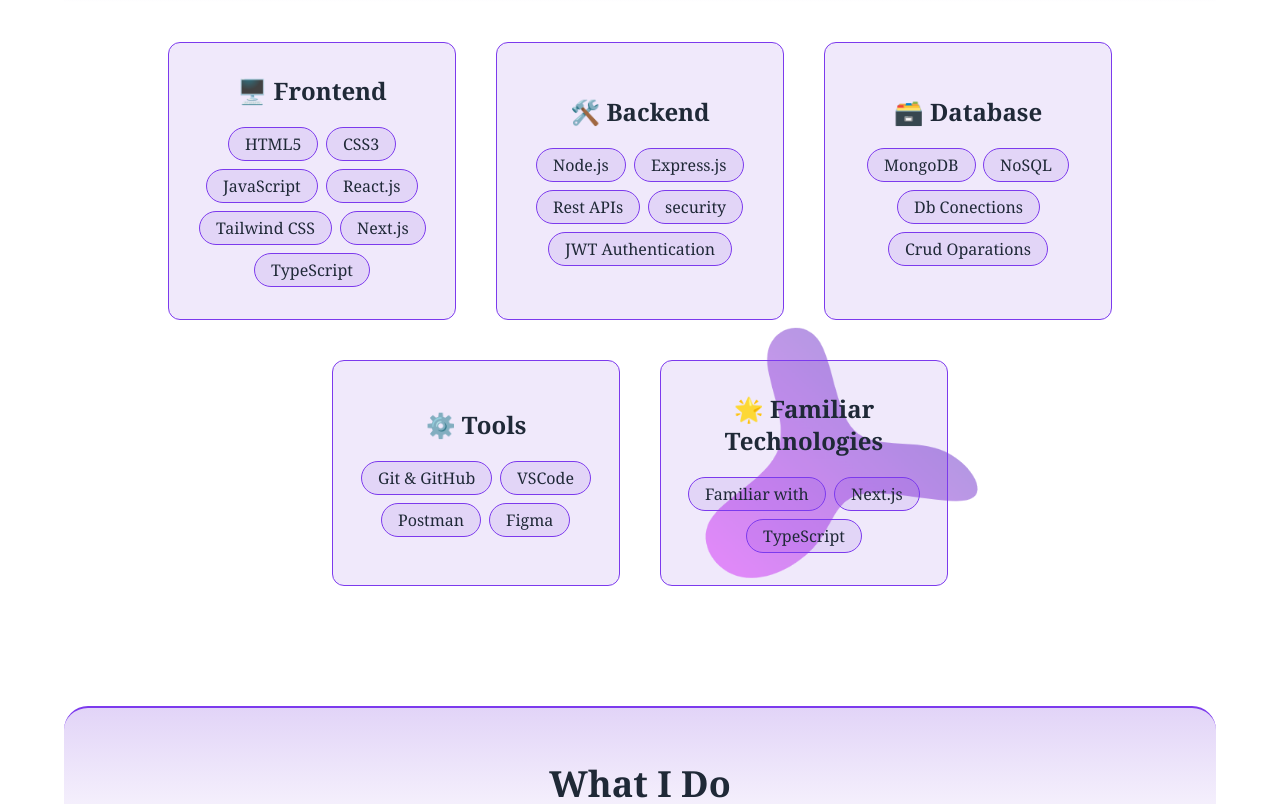
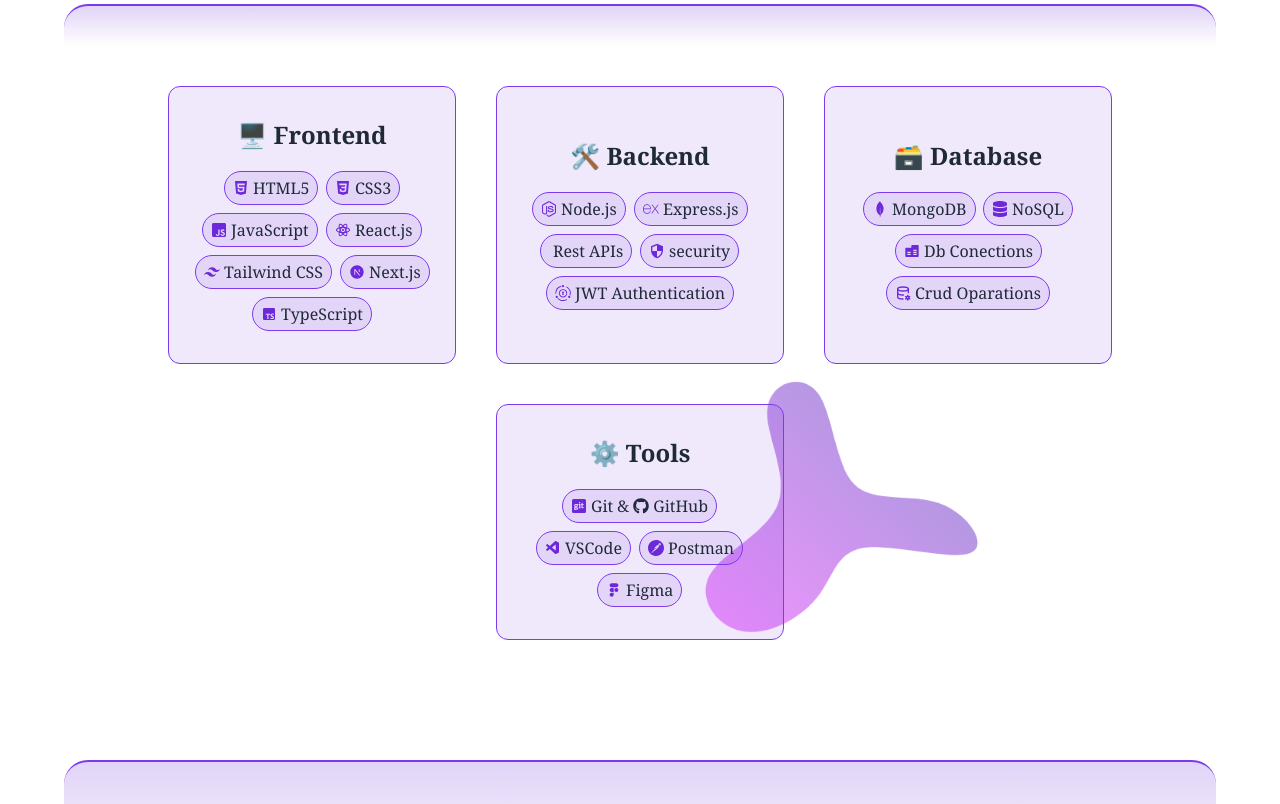
Before and after one commit to mdparvajmosharof/Portfolio, a React (Vite) app: page / in a window 1280 px wide. Shown: the part 3200-4004 px from the top of the page. Built offline with nearby package versions, Linux system fonts and the light colour scheme.

Commit message:
icon added to the skill section

```diff
--- a/src/Pages/Projects.jsx
+++ b/src/Pages/Projects.jsx
@@ -3,6 +3,8 @@
 import pro2 from "/images/alterno.jpeg"
 import pro3 from "/images/rento.jpeg"
 import pro4 from "/images/touro.jpeg"
+import { FaExternalLinkAlt } from 'react-icons/fa'
+import { FiGithub } from 'react-icons/fi'
 
 const Projects = () => {
 
@@ -79,9 +81,9 @@
                                         <h2 className="text-2xl font-extrabold">{proj.title}</h2>
                                         <p className='text-sm text-pretty'>{proj.description}</p>
                                         <div className='flex flex-wrap justify-center mt-3 gap-3'>
-                                            <a href={proj.link} target='_blank'><div className="hvr-underline-from-center hvr-grow hvr-icon-down btn btn-sm rounded-xl bg-violet-700/10 border-violet-600 hover:bg-violet-700/30 font-bold font-serif px-10">Live</div></a>
-                                            <a href={proj.client} target='_blank'><div className="hvr-underline-from-center hvr-grow hvr-icon-down btn btn-sm rounded-xl bg-violet-700/10 border-violet-600 hover:bg-violet-700/30 font-bold font-serif px-5 text-nowrap">Github  (client)</div></a>
-                                           { proj?.server && <a href={proj.server} target='_blank'><div className="hvr-underline-from-center hvr-grow hvr-icon-down btn btn-sm rounded-xl bg-violet-700/10 border-violet-600 hover:bg-violet-700/30 font-bold font-serif px-5 text-nowrap"> Github (server)</div></a>}
+                                            <a href={proj.link} target='_blank'><div className="hvr-underline-from-center hvr-grow hvr-icon-down btn btn-sm rounded-xl bg-violet-700/10 border-violet-600 hover:bg-violet-700/30 font-bold font-serif px-10">Live <FaExternalLinkAlt /></div></a>
+                                            <a href={proj.client} target='_blank'><div className="hvr-underline-from-center hvr-grow hvr-icon-down btn btn-sm rounded-xl bg-violet-700/10 border-violet-600 hover:bg-violet-700/30 font-bold font-serif px-5 text-nowrap">Github  (client)<FiGithub /></div></a>
+                                           { proj?.server && <a href={proj.server} target='_blank'><div className="hvr-underline-from-center hvr-grow hvr-icon-down btn btn-sm rounded-xl bg-violet-700/10 border-violet-600 hover:bg-violet-700/30 font-bold font-serif px-5 text-nowrap"> Github (server)<FiGithub /></div></a>}
 
                                         </div>
                                     </div>
--- a/src/Pages/Skills.jsx
+++ b/src/Pages/Skills.jsx
@@ -3,6 +3,15 @@
 import "slick-carousel/slick/slick.css";
 import "slick-carousel/slick/slick-theme.css";
 import graph6 from '/images/graph6.png';
+import { IoLogoCss3, IoLogoHtml5 } from 'react-icons/io5';
+import { FaDatabase, FaGithub, FaGitSquare, FaJsSquare, FaNodeJs } from 'react-icons/fa';
+import { RiDatabaseFill, RiNextjsFill, RiReactjsLine, RiTailwindCssFill } from 'react-icons/ri';
+import { BiLogoTypescript } from 'react-icons/bi';
+import { SiExpress, SiFusionauth, SiMongodb, SiPostman } from 'react-icons/si';
+import { MdOutlineSecurity } from 'react-icons/md';
+import { TbDatabaseCog } from 'react-icons/tb';
+import { VscVscode } from 'react-icons/vsc';
+import { CgFigma } from 'react-icons/cg';
 
 
 const Skills = () => {
@@ -32,6 +41,10 @@
         );
     }
 
+    const SkillP = "px-2 py-1 rounded-full bg-violet-700/10 border border-violet-600 hvr-pulse flex items-center gap-1";
+
+    const skillIcon = "text-violet-700 "
+
     return (
         <div className='font-serif relative'>
 
@@ -53,13 +66,13 @@
                     <div className="flex justify-center flex-col hvr-bob items-center gap-5 bg-violet-700/10 py-8 px-6 rounded-xl border border-violet-600 w-72">
                         <div className="text-2xl font-bold">🖥️ Frontend</div>
                         <div className="flex flex-wrap gap-2 justify-center">
-                            <p className="px-4 py-1 rounded-full bg-violet-700/10 border border-violet-600 hvr-pulse">HTML5</p>
-                            <p className="px-4 py-1 rounded-full bg-violet-700/10 border border-violet-600 hvr-pulse">CSS3</p>
-                            <p className="px-4 py-1 rounded-full bg-violet-700/10 border border-violet-600 hvr-pulse">JavaScript</p>
-                            <p className="px-4 py-1 rounded-full bg-violet-700/10 border border-violet-600 hvr-pulse">React.js</p>
-                            <p className="px-4 py-1 rounded-full bg-violet-700/10 border border-violet-600 hvr-pulse">Tailwind CSS</p>
-                            <p className="px-4 py-1 rounded-full bg-violet-700/10 border border-violet-600 hvr-pulse">Next.js</p>
-                            <p className="px-4 py-1 rounded-full bg-violet-700/10 border border-violet-600 hvr-pulse">TypeScript</p>
+                            <p className={SkillP}><span className={skillIcon}><IoLogoHtml5 /></span>HTML5</p>
+                            <p className={SkillP}><span className={skillIcon}><IoLogoCss3 /></span> CSS3</p>
+                            <p className={SkillP}><span className={skillIcon}><FaJsSquare /></span> JavaScript</p>
+                            <p className={SkillP}><span className={skillIcon}><RiReactjsLine /></span> React.js</p>
+                            <p className={SkillP}><span className={skillIcon}><RiTailwindCssFill /></span> Tailwind CSS</p>
+                            <p className={SkillP}><span className={skillIcon}><RiNextjsFill /></span> Next.js</p>
+                            <p className={SkillP}><span className={skillIcon}><BiLogoTypescript /></span> TypeScript</p>
                         </div>
                     </div>
 
@@ -67,11 +80,11 @@
                     <div className="flex justify-center flex-col hvr-bob items-center gap-5 bg-violet-700/10 py-8 px-6 rounded-xl border border-violet-600 w-72">
                         <div className="text-2xl font-bold">🛠️ Backend</div>
                         <div className="flex flex-wrap gap-2 justify-center">
-                            <p className="px-4 py-1 rounded-full bg-violet-700/10 border border-violet-600 hvr-pulse">Node.js</p>
-                            <p className="px-4 py-1 rounded-full bg-violet-700/10 border border-violet-600 hvr-pulse">Express.js</p>
-                            <p className="px-4 py-1 rounded-full bg-violet-700/10 border border-violet-600 hvr-pulse">Rest APIs</p>
-                            <p className="px-4 py-1 rounded-full bg-violet-700/10 border border-violet-600 hvr-pulse">security</p>
-                            <p className="px-4 py-1 rounded-full bg-violet-700/10 border border-violet-600 hvr-pulse">JWT Authentication</p>
+                            <p className={SkillP}><span className={skillIcon}><FaNodeJs /></span> Node.js</p>
+                            <p className={SkillP}><span className={skillIcon}><SiExpress /></span> Express.js</p>
+                            <p className={SkillP}><span className={skillIcon}></span> Rest APIs</p>
+                            <p className={SkillP}><span className={skillIcon}><MdOutlineSecurity /></span> security</p>
+                            <p className={SkillP}><span className={skillIcon}><SiFusionauth /></span> JWT Authentication</p>
                         </div>
                     </div>
 
@@ -79,10 +92,10 @@
                     <div className="flex justify-center flex-col hvr-bob items-center gap-5 bg-violet-700/10 py-8 px-6 rounded-xl border border-violet-600 w-72">
                         <div className="text-2xl font-bold">🗃️ Database</div>
                         <div className="flex flex-wrap gap-2 justify-center">
-                            <p className="px-4 py-1 rounded-full bg-violet-700/10 border border-violet-600 hvr-pulse">MongoDB</p>
-                            <p className="px-4 py-1 rounded-full bg-violet-700/10 border border-violet-600 hvr-pulse">NoSQL</p>
-                            <p className="px-4 py-1 rounded-full bg-violet-700/10 border border-violet-600 hvr-pulse">Db Conections</p>
-                            <p className="px-4 py-1 rounded-full bg-violet-700/10 border border-violet-600 hvr-pulse">Crud Oparations</p>
+                            <p className={SkillP}><span className={skillIcon}><SiMongodb /></span> MongoDB</p>
+                            <p className={SkillP}><span className={skillIcon}><FaDatabase /></span> NoSQL</p>
+                            <p className={SkillP}><span className={skillIcon}><RiDatabaseFill /></span> Db Conections</p>
+                            <p className={SkillP}><span className={skillIcon}><TbDatabaseCog /></span> Crud Oparations</p>
                         </div>
                     </div>
 
@@ -90,22 +103,22 @@
                     <div className="flex justify-center flex-col hvr-bob items-center gap-5 bg-violet-700/10 py-8 px-6 rounded-xl border border-violet-600 w-72">
                         <div className="text-2xl font-bold">⚙️ Tools</div>
                         <div className="flex flex-wrap gap-2 justify-center">
-                            <p className="px-4 py-1 rounded-full bg-violet-700/10 border border-violet-600 hvr-pulse">Git & GitHub</p>
-                            <p className="px-4 py-1 rounded-full bg-violet-700/10 border border-violet-600 hvr-pulse">VSCode</p>
-                            <p className="px-4 py-1 rounded-full bg-violet-700/10 border border-violet-600 hvr-pulse">Postman</p>
-                            <p className="px-4 py-1 rounded-full bg-violet-700/10 border border-violet-600 hvr-pulse">Figma</p>
+                            <p className={SkillP}><span className={skillIcon}><FaGitSquare /></span> Git & <FaGithub />GitHub</p>
+                            <p className={SkillP}><span className={skillIcon}><VscVscode /></span> VSCode</p>
+                            <p className={SkillP}><span className={skillIcon}><SiPostman /></span> Postman</p>
+                            <p className={SkillP}><span className={skillIcon}><CgFigma /></span> Figma</p>
                         </div>
                     </div>
 
                     {/* Familiar Technologies Section */}
-                    <div className="flex justify-center flex-col hvr-bob items-center gap-5 bg-violet-700/10 py-8 px-6 rounded-xl border border-violet-600 w-72">
+                    {/* <div className="flex justify-center flex-col hvr-bob items-center gap-5 bg-violet-700/10 py-8 px-6 rounded-xl border border-violet-600 w-72">
                         <div className="text-2xl font-bold text-center">🌟 Familiar Technologies</div>
                         <div className="flex flex-wrap gap-2 justify-center">
-                            <p className="px-4 py-1 rounded-full bg-violet-700/10 border border-violet-600 hvr-pulse">Familiar with</p>
-                            <p className="px-4 py-1 rounded-full bg-violet-700/10 border border-violet-600 hvr-pulse">Next.js</p>
-                            <p className="px-4 py-1 rounded-full bg-violet-700/10 border border-violet-600 hvr-pulse">TypeScript</p>
+                            <p className={SkillP}><span className='text-violet-700'></span> Familiar with</p>
+                            <p className={SkillP}><span className='text-violet-700'></span> Next.js</p>
+                            <p className={SkillP}><span className='text-violet-700'></span> TypeScript</p>
                         </div>
-                    </div>
+                    </div> */}
                 </div>
 
             </div>
```
